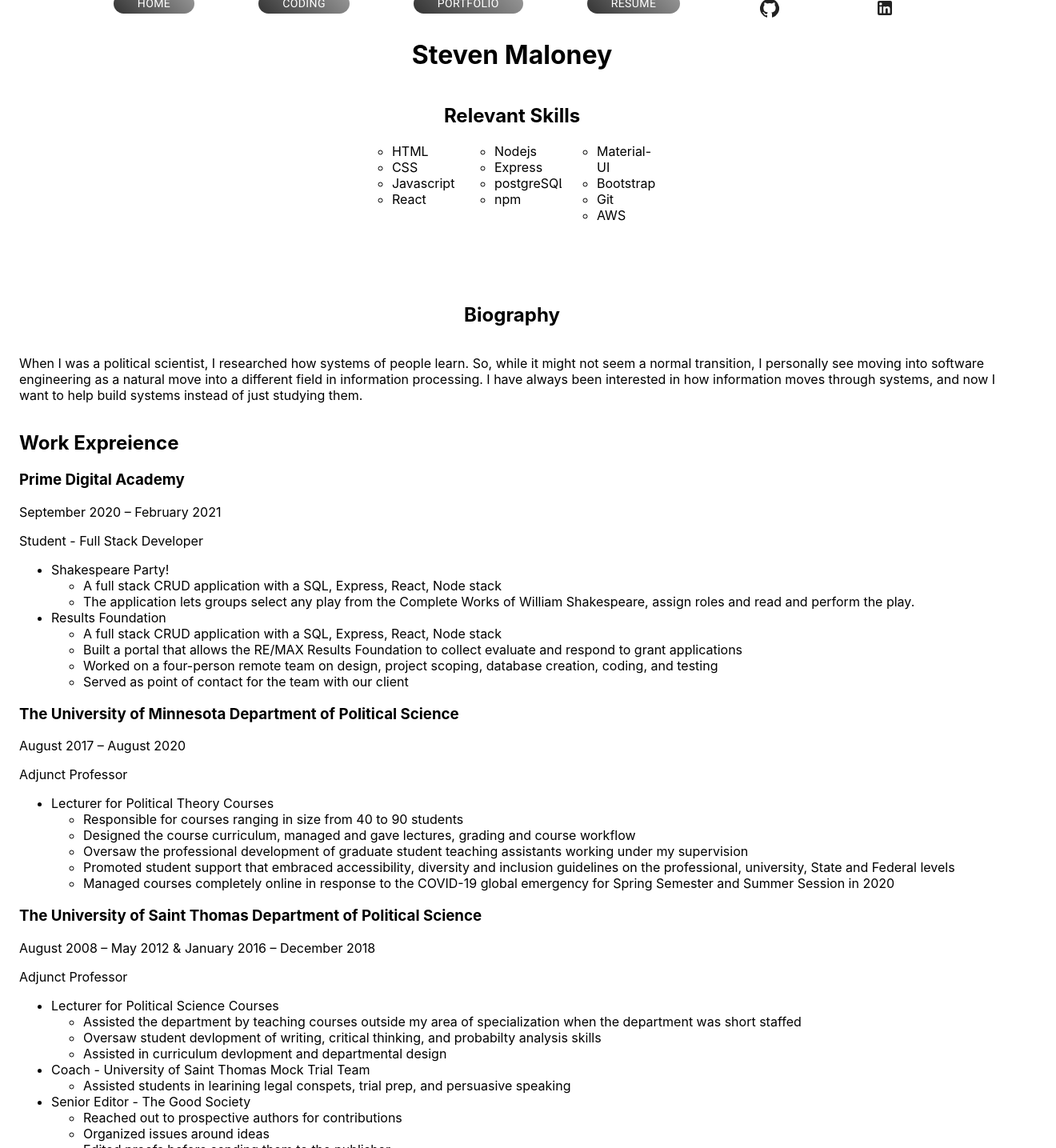
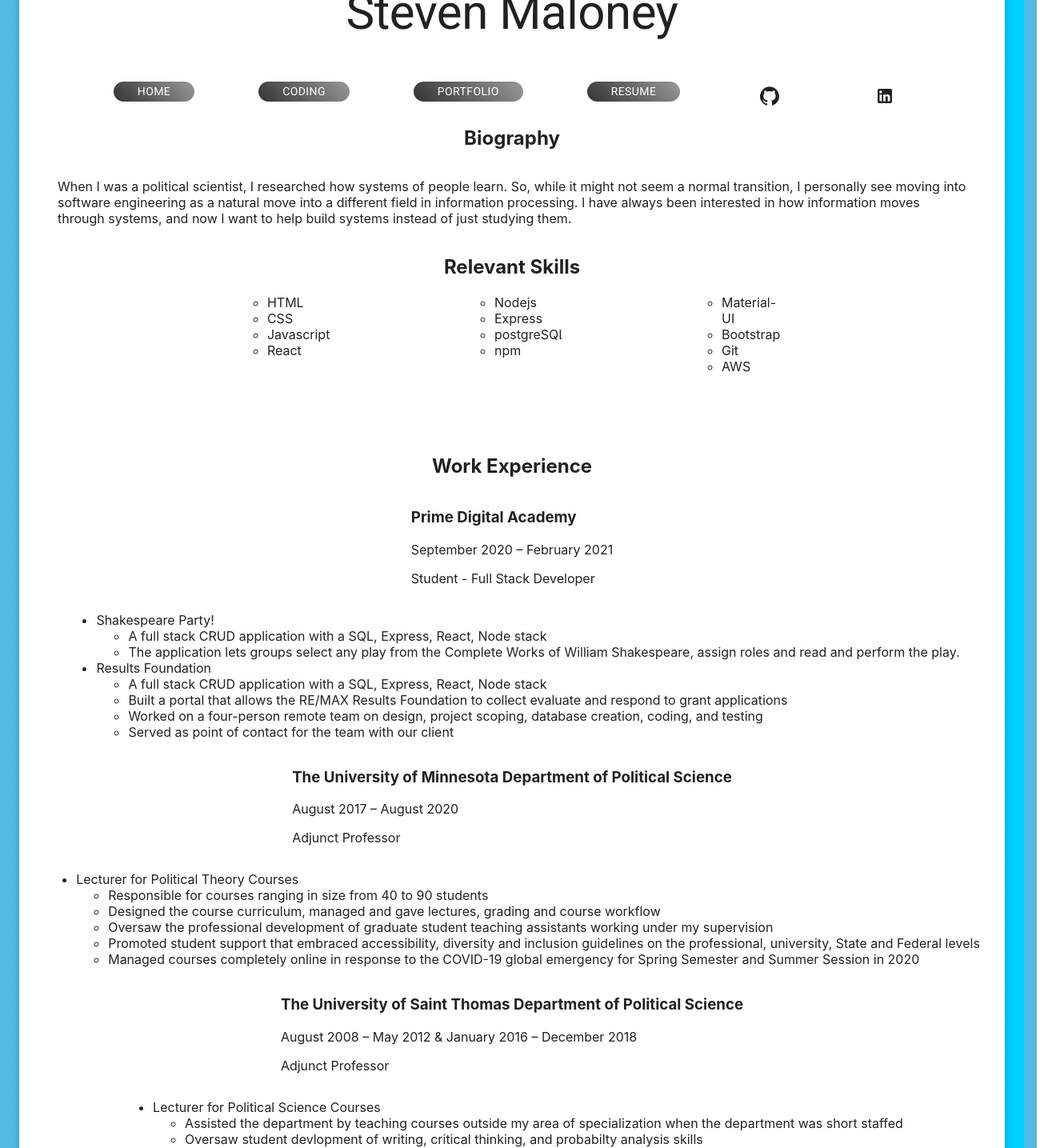
Before and after one commit to sdeda1us/aws-homepage-project, a React (Create React App) app: page /resume in a window 1280 px wide. Shown: the part 80-1515 px from the top of the page at 80% size, 1320 px wide, since content can reach past the window. Built offline with nearby package versions, Linux system fonts and the light colour scheme.

Commit message:
updated formatting for resume

```diff
--- /dev/null
+++ b/src/App/App.css
@@ -0,0 +1,4 @@
+body {
+    background: rgb(82,189,227);
+    background: linear-gradient(90deg, rgba(82,189,227,1) 0%, rgba(9,9,121,1) 64%, rgba(0,212,255,1) 100%);
+}
--- a/src/App/App.js
+++ b/src/App/App.js
@@ -11,10 +11,15 @@
   Switch,
   Route
 } from "react-router-dom";
+import {Container, Paper, makeStyles} from '@material-ui/core';
+import './App.css'
+
+
 
 export default function App() {
   return (
-    <>
+    <Container>
+      <Paper elevation={3} style={{marginTop: '40px'}}>
       <Header/>
       <Router>
         <NavBar/>
@@ -26,6 +31,7 @@
           <Route path = "/blog" component={Blog}/>
         </Switch>
       </Router>
-    </>
+      </Paper>
+    </Container>
   );
 }
--- a/src/Header/Header.jsx
+++ b/src/Header/Header.jsx
@@ -6,7 +6,7 @@
     return (
         <Container>
             <Box display="flex" justifyContent="center">
-                <Typography variant='h2'>Steven Maloney</Typography>
+                <Typography variant='h2' style={{marginTop: '20px'}}>Steven Maloney</Typography>
             </Box>
         </Container>
     )
--- a/src/NavBar/NavBar.jsx
+++ b/src/NavBar/NavBar.jsx
@@ -23,7 +23,7 @@
 
 export default function NavBar() {
     return (
-        <Grid container spacing={10} justify="center">
+        <Grid container spacing={10} justify="center" style={{marginTop: '10px'}}>
             <Grid item><Link to ="/"><ButtonStyled buttonText='Home'/></Link></Grid>
             <Grid item><Link to="/coding"><ButtonStyled buttonText='Coding'/></Link></Grid>
             <Grid item><Link to="/portfolio"><ButtonStyled buttonText='Portfolio'/></Link></Grid>
--- a/src/Resume/Resume.jsx
+++ b/src/Resume/Resume.jsx
@@ -1,79 +1,12 @@
 import React from 'react';
 import {Grid, Container} from '@material-ui/core';
-import Title from './Sections/Title.jsx';
 import Skills from './Sections/Skills.jsx';
 import Biography from './Sections/Biography.jsx';
 import Experience from './Sections/Experience.jsx';
 import Education from './Sections/Education.jsx';
 
 export default function Resume() {
-    const experiences = [
-        {
-            place: 'Prime Digital Academy',
-            dateRange: 'September 2020 – February 2021',
-            jobTitle: 'Student - Full Stack Developer',
-            workSpotlight: [
-                {
-                    title: 'Shakespeare Party!',
-                    description: [
-                        'A full stack CRUD application with a SQL, Express, React, Node stack',
-                        'The application lets groups select any play from the Complete Works of William Shakespeare, assign roles and read and perform the play.'
-                    ]
-                },
-                {
-                    title: 'Results Foundation',
-                    description: [
-                        'A full stack CRUD application with a SQL, Express, React, Node stack',
-                        'Built a portal that allows the RE/MAX Results Foundation to collect evaluate and respond to grant applications', 'Worked on a four-person remote team on design, project scoping, database creation, coding, and testing', 'Served as point of contact for the team with our client'
-                    ]
-                }
-            ]
-        },
-        {
-            place: 'The University of Minnesota Department of Political Science',
-            dateRange: 'August 2017 – August 2020',
-            jobTitle: 'Adjunct Professor',
-            workSpotlight: [{
-                title: 'Lecturer for Political Theory Courses',
-                description: [
-                    'Responsible for courses ranging in size from 40 to 90 students',
-                    'Designed the course curriculum, managed and gave lectures, grading and course workflow',
-                    'Oversaw the professional development of graduate student teaching assistants working under my supervision',
-                    'Promoted student support that embraced accessibility, diversity and inclusion guidelines on the professional, university, State and Federal levels',
-                    'Managed courses completely online in response to the COVID-19 global emergency for Spring Semester and Summer Session in 2020'
-                ]
-            }]
-        },
-        {
-            place: 'The University of Saint Thomas Department of Political Science',
-            dateRange: 'August 2008 – May 2012 & January 2016 – December 2018',
-            jobTitle: 'Adjunct Professor',
-            workSpotlight: [
-                {
-                    title: 'Lecturer for Political Science Courses',
-                    description: [
-                        'Assisted the department by teaching courses outside my area of specialization when the department was short staffed',
-                        'Oversaw student devlopment of writing, critical thinking, and probabilty analysis skills',
-                        'Assisted in curriculum devlopment and departmental design'
-                    ]
-                },
-                {
-                    title: 'Coach - University of Saint Thomas Mock Trial Team',
-                    description: [
-                        'Assisted students in learining legal conspets, trial prep, and persuasive speaking',
-                    ]
-                },
-                {
-                    title: 'Senior Editor - The Good Society',
-                    description: [
-                        'Reached out to prospective authors for contributions',
-                        'Organized issues around ideas',
-                        'Edited proofs before sending them to the publisher'
-                    ]
-                }
-            ]
-        }
-    ]
+
     const degrees = [
         {school: 'Prime Digital Academy', degree: 'Full Stack Software Engineer Certification', awardDate: 'February 2021'},
         {school: 'University of Maryland', degree: 'PhD in Political Science', awardDate: 'May 2008'},
@@ -81,11 +14,9 @@
     ]
     return (
         <Container>
-            <Title/>
+            <Biography/>
             <Skills/>
-            <Biography/>
-            <h2>Work Expreience</h2>
-                {experiences.map((xp)=>(<Experience place = {xp.place} dateRange={xp.dateRange} jobTitle={xp.jobTitle} workSpotlight = {xp.workSpotlight}/>))}
+            <Experience/>
             <h2>Education</h2>
                 {degrees.map((deg)=>(<Education deg={deg}/>))}
         </Container>
--- a/src/Resume/Sections/Biography.jsx
+++ b/src/Resume/Sections/Biography.jsx
@@ -1,18 +1,22 @@
 import React from 'react';
-import {Grid} from '@material-ui/core';
+import {Container, Grid} from '@material-ui/core';
 
 export default function Biography(){
 
     return(
-        <Grid container spacing={12} justify="center">
+        <Container justify="center">
+            <Grid container justify="center">
             <h2>Biography</h2>
+            </Grid>
+            <Grid container justify="center" spacing={140}>
             <p>When I was a political scientist, I researched
                 how systems of people learn. So, while it might not seem a normal transition,
                 I personally see moving into software engineering as a natural move into a different
                 field in information processing. I have always been interested in how information moves
                 through systems, and now I want to help build systems instead of just studying them.
             </p>
-        </Grid>
+            </Grid>
+        </Container>
     )
 
 }
--- a/src/Resume/Sections/Experience.jsx
+++ b/src/Resume/Sections/Experience.jsx
@@ -1,21 +1,86 @@
 import React from 'react';
+import {Grid, makeStyles} from '@material-ui/core';
+import ExperienceList from './ExperienceList.jsx';
 
-export default function Experience({place, dateRange, jobTitle, workSpotlight}) {
 
-    return(
-        <>
-        <h3>{place}</h3>
-        <p>{dateRange}</p>
-        <p>{jobTitle}</p>
-        <ul>{workSpotlight.map((worksp)=>(
-            <>
-                <li>{worksp.title}</li>
-                <ul>
-                    {worksp.description.map((d)=>(<li>{d}</li>))}
-                </ul>
-            </>
-            ))}
-        </ul>
-        </>
+
+export default function Experience() {
+    const experiences = [
+        {
+            place: 'Prime Digital Academy',
+            dateRange: 'September 2020 – February 2021',
+            jobTitle: 'Student - Full Stack Developer',
+            workSpotlight: [
+                {
+                    title: 'Shakespeare Party!',
+                    description: [
+                        'A full stack CRUD application with a SQL, Express, React, Node stack',
+                        'The application lets groups select any play from the Complete Works of William Shakespeare, assign roles and read and perform the play.'
+                    ]
+                },
+                {
+                    title: 'Results Foundation',
+                    description: [
+                        'A full stack CRUD application with a SQL, Express, React, Node stack',
+                        'Built a portal that allows the RE/MAX Results Foundation to collect evaluate and respond to grant applications', 'Worked on a four-person remote team on design, project scoping, database creation, coding, and testing', 'Served as point of contact for the team with our client'
+                    ]
+                }
+            ]
+        },
+        {
+            place: 'The University of Minnesota Department of Political Science',
+            dateRange: 'August 2017 – August 2020',
+            jobTitle: 'Adjunct Professor',
+            workSpotlight: [{
+                title: 'Lecturer for Political Theory Courses',
+                description: [
+                    'Responsible for courses ranging in size from 40 to 90 students',
+                    'Designed the course curriculum, managed and gave lectures, grading and course workflow',
+                    'Oversaw the professional development of graduate student teaching assistants working under my supervision',
+                    'Promoted student support that embraced accessibility, diversity and inclusion guidelines on the professional, university, State and Federal levels',
+                    'Managed courses completely online in response to the COVID-19 global emergency for Spring Semester and Summer Session in 2020'
+                ]
+            }]
+        },
+        {
+            place: 'The University of Saint Thomas Department of Political Science',
+            dateRange: 'August 2008 – May 2012 & January 2016 – December 2018',
+            jobTitle: 'Adjunct Professor',
+            workSpotlight: [
+                {
+                    title: 'Lecturer for Political Science Courses',
+                    description: [
+                        'Assisted the department by teaching courses outside my area of specialization when the department was short staffed',
+                        'Oversaw student devlopment of writing, critical thinking, and probabilty analysis skills',
+                        'Assisted in curriculum devlopment and departmental design'
+                    ]
+                },
+                {
+                    title: 'Coach - University of Saint Thomas Mock Trial Team',
+                    description: [
+                        'Assisted students in learining legal conspets, trial prep, and persuasive speaking',
+                    ]
+                },
+                {
+                    title: 'Senior Editor - The Good Society',
+                    description: [
+                        'Reached out to prospective authors for contributions',
+                        'Organized issues around ideas',
+                        'Edited proofs before sending them to the publisher'
+                    ]
+                }
+            ]
+        }
+    ];
+
+    return (
+        <Grid container justify="center">
+            <Grid item>
+                <h2>Work Experience</h2>
+            </Grid>
+            <Grid item justify="center">
+                {experiences.map((xp)=>(<ExperienceList place = {xp.place} dateRange={xp.dateRange} jobTitle={xp.jobTitle} workSpotlight = {xp.workSpotlight}/>))}
+            </Grid>
+        </Grid>
     )
 }
--- /dev/null
+++ b/src/Resume/Sections/ExperienceList.jsx
@@ -0,0 +1,25 @@
+import React from 'react';
+import {Grid} from '@material-ui/core';
+
+export default function ExperienceList({place, dateRange, jobTitle, workSpotlight}) {
+
+    return(
+        <Grid container justify = "center">
+            <Grid item justify="center">
+                <h3>{place}</h3>
+                <p>{dateRange}</p>
+                <p>{jobTitle}</p>
+            </Grid>
+
+            <ul>{workSpotlight.map((worksp)=>(
+                <>
+                    <li>{worksp.title}</li>
+                    <ul>
+                        {worksp.description.map((d)=>(<li>{d}</li>))}
+                    </ul>
+                </>
+                ))}
+            </ul>
+        </Grid>
+    )
+}
--- a/src/Resume/Sections/Skills.jsx
+++ b/src/Resume/Sections/Skills.jsx
@@ -11,7 +11,7 @@
                 <h2>Relevant Skills</h2>
             </Grid>
             <Grid container spacing={12} justify="center">
-                <GridList cols={3}>
+                <GridList cols={3} spacing={160}>
                 {skillList.map((skillSet)=>(
                     <GridListTile>
                         <ul>
--- a/src/Resume/Sections/Title.jsx
+++ /dev/null
@@ -1,10 +0,0 @@
-import React from 'react';
-import {Grid} from '@material-ui/core';
-
-export default function Title() {
-    return(
-        <Grid container spacing={12} justify="center">
-                <h1>Steven Maloney</h1>
-            </Grid>
-    )
-}
```
Also changed, not shown: public/node-js.svg (added).
